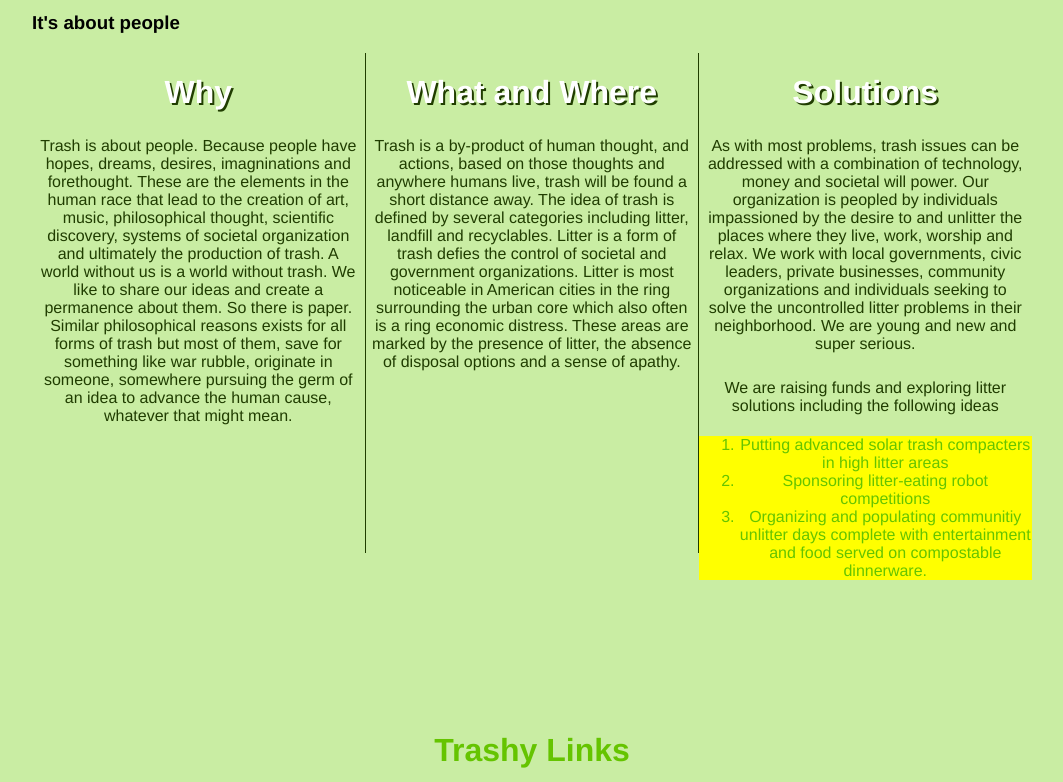
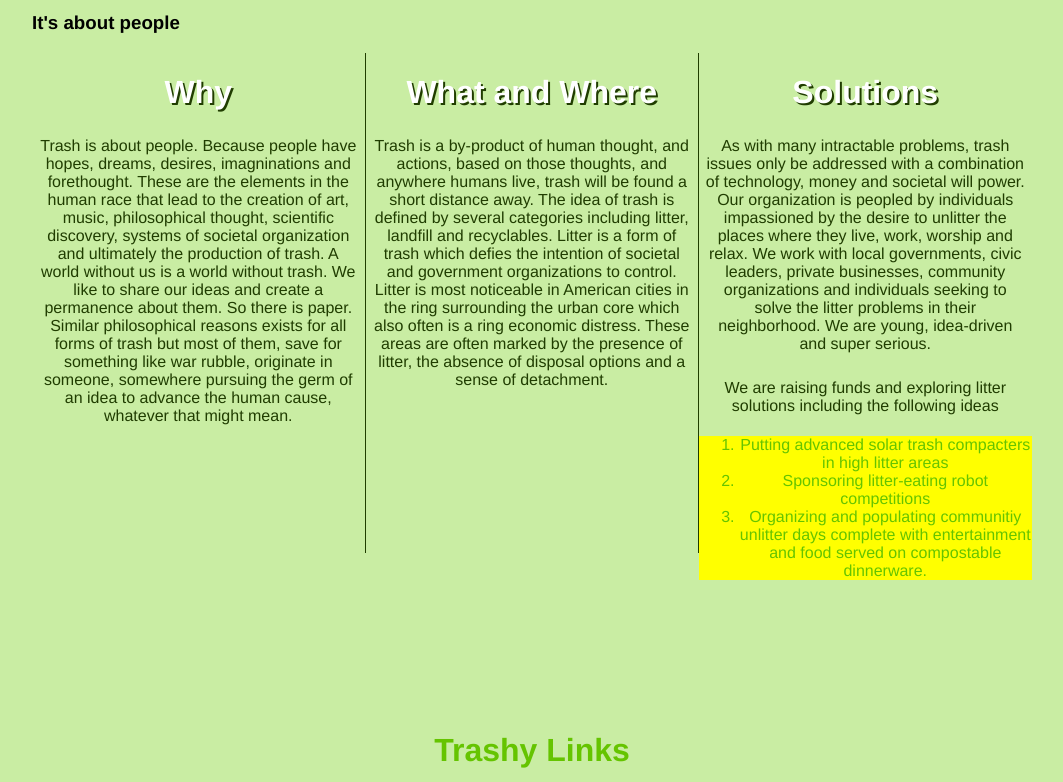
Before and after one commit to mgwismer/mgwismer.github.io-trashSite, a plain HTML site: page AboutTrash.html in a window 1280 px wide. Shown: the part 840-1622 px from the top of the page, without its empty margins (108-1171 px from the left). Drawn offline with Linux system fonts and the light colour scheme.

Commit message:
change news text

```diff
--- a/AboutTrash.html
+++ b/AboutTrash.html
@@ -71,13 +71,13 @@
 
 <div class="info_category">
   <h1>What and Where</h1>
-  <p> Trash is a by-product of human thought, and actions, based on those thoughts and anywhere humans live, trash will be found a short distance away. The idea of trash is defined by several categories including litter, landfill and recyclables. Litter is a form of trash defies the control of societal and government organizations. Litter is most noticeable in American cities in the ring surrounding the urban core which also often is a ring economic distress. These areas are marked by the presence of litter, the absence of disposal options and a sense of apathy. </p>
+  <p> Trash is a by-product of human thought, and actions, based on those thoughts, and anywhere humans live, trash will be found a short distance away. The idea of trash is defined by several categories including litter, landfill and recyclables. Litter is a form of trash which defies the intention of societal and government organizations to control. Litter is most noticeable in American cities in the ring surrounding the urban core which also often is a ring economic distress. These areas are often marked by the presence of litter, the absence of disposal options and a sense of detachment. </p>
 </div>
 
 <div class="info_category no_right_border">
 
   <h1 id="solutions-heading">Solutions</h1>
-  <p> As with most problems, trash issues can be addressed with a combination of technology, money and societal will power. Our organization is peopled by individuals impassioned by the desire to and unlitter the places where they live, work, worship and relax. We work with local governments, civic leaders, private businesses, community organizations and individuals seeking to solve the uncontrolled litter problems in their neighborhood. We are young and new and super serious. </p>
+  <p> As with many intractable problems, trash issues only be addressed with a combination of technology, money and societal will power. Our organization is peopled by individuals impassioned by the desire to unlitter the places where they live, work, worship and relax. We work with local governments, civic leaders, private businesses, community organizations and individuals seeking to solve the litter problems in their neighborhood. We are young, idea-driven and super serious. </p>
 
  <p> We are raising funds and exploring litter solutions including the following ideas
    <ol class="idea_list">
```
